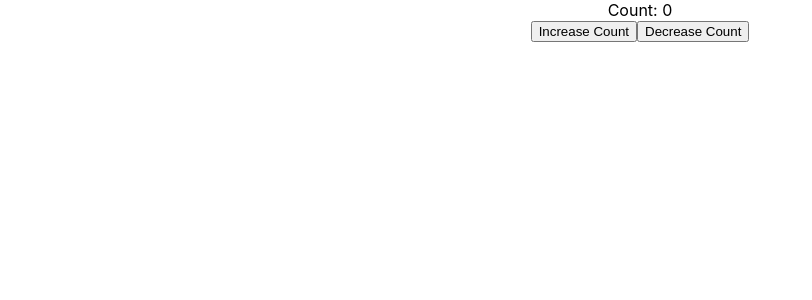
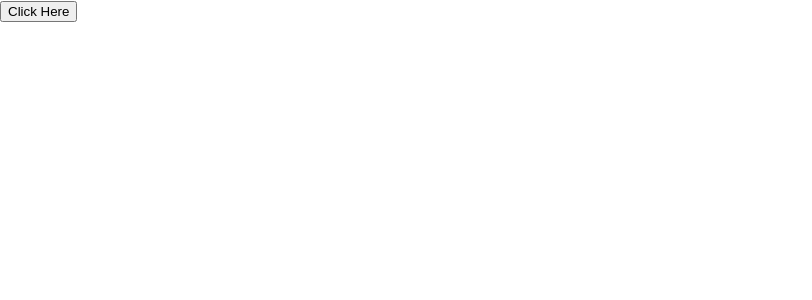
Before and after one commit to Scorpi35/DanpheIT_Screening_Task, a React (Create React App) app in the folder Solution_1/solution1-web-app/: page / in a window 1280 px wide. Shown: the top 300 px of the page, without its empty margins (0-812 px from the left). Built offline with nearby package versions, Linux system fonts and the light colour scheme.

Commit message:
Change function component to class component

```diff
--- a/Solution_1/solution1-web-app/src/App.js
+++ b/Solution_1/solution1-web-app/src/App.js
@@ -1,4 +1,4 @@
-import React from "react"
+import React, { Component } from "react"
 
 import "./App.css"
 
@@ -9,16 +9,15 @@ import {
   decreaseCounter,
 } from "./redux/Counter/counter.actions"
 
-function App(props) {
-  return (
-    <div className="App">
-      <div>Count: {props.count}</div>
 
-      <button onClick={() => props.increaseCounter()}>Increase Count</button>
-
-      <button onClick={() => props.decreaseCounter()}>Decrease Count</button>
-    </div>
-  )
+class App extends Component{
+  render(){
+    return(
+      <div>
+        <button>Click Here</button>
+      </div>
+    )
+  }
 }
 
 const mapStateToProps = state => {
```
Also changed, not shown: 1 other file (tests, documents, lock files or other folders).
